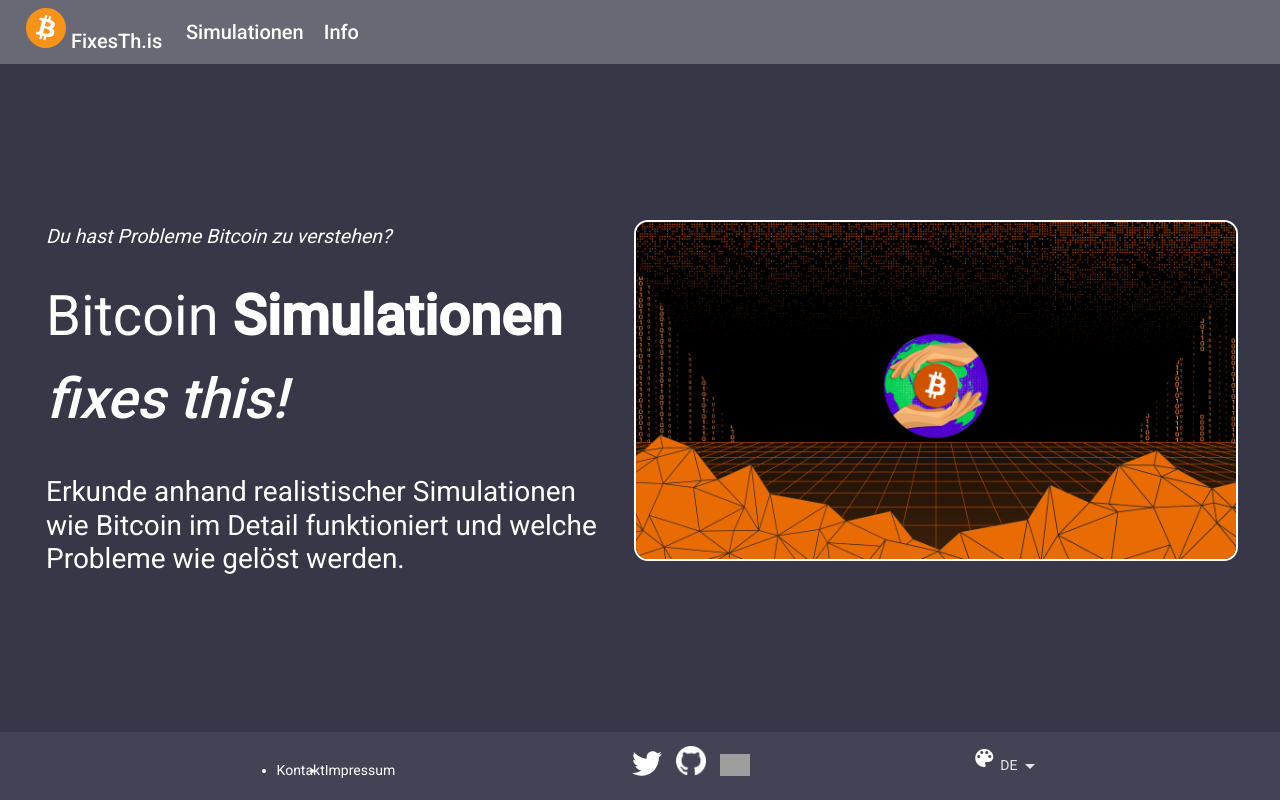
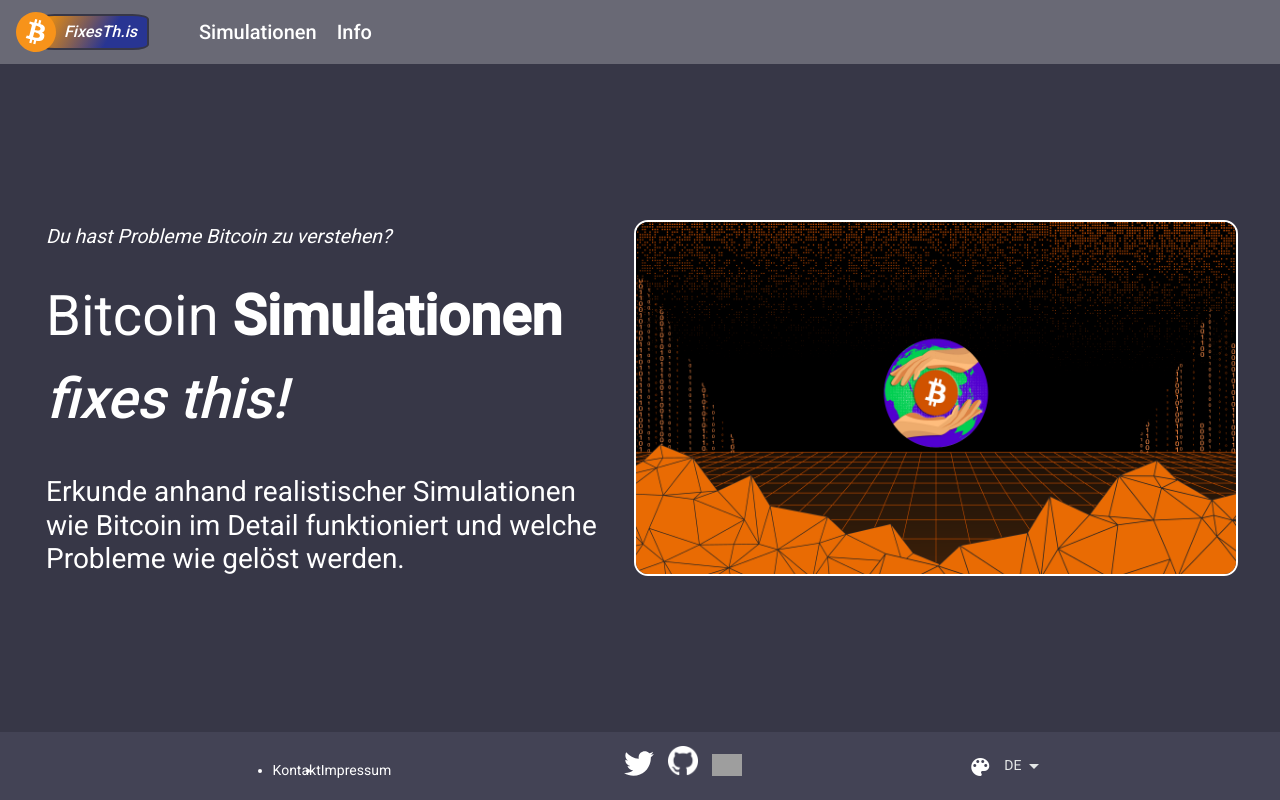
Before and after one commit to MyKaez/btc-playground, an Angular app: page /home in a window 1280 px wide. Built offline with nearby package versions, Linux system fonts and the light colour scheme; grey boxes are pictures that could not be loaded.

Commit message:
styled logo and moved it into seperated component

```diff
--- a/src/app/app.module.ts
+++ b/src/app/app.module.ts
@@ -20,7 +20,7 @@ import { HomeComponent } from './home/home.component';
 import { SimulationsComponent } from './simulations/simulations.component';
 import { SimulationComponent as PowSimulationComponent } from './simulations/pow/simulation/simulation.component';
 import { CalculatorComponent as PowCalculatorComponent } from './simulations/pow/calculator/calculator.component';
-import { MainNavComponent, FooterComponent } from './page-layout';
+import { LogoComponent, MainNavComponent, FooterComponent } from './page-layout';
 import { LayoutModule } from '@angular/cdk/layout';
 import { MatToolbarModule } from '@angular/material/toolbar';
 import { MatSidenavModule } from '@angular/material/sidenav';
@@ -42,6 +42,7 @@ import { MatSelectModule } from '@angular/material/select';
     SimulationsComponent,
     PowSimulationComponent,
     PowCalculatorComponent,
+    LogoComponent,
     MainNavComponent,
     FooterComponent,
     XpaComponent,
--- a/src/app/home/home.component.scss
+++ b/src/app/home/home.component.scss
@@ -31,6 +31,7 @@
 }
 
 .picture {
+    display: flex;
     max-width: 600px;
     margin-left: $margin-huge;
 
--- a/src/app/page-layout/footer/footer.component.html
+++ b/src/app/page-layout/footer/footer.component.html
@@ -7,7 +7,7 @@
     </div>
     <app-social-bar></app-social-bar>
     <div class="bottom-actions d-flex justify-between">
-        <mat-icon aria-label="Side nav toggle icon">color_lens</mat-icon>
+        <button mat-icon-button type="button" title="Farbrad öffnen"><mat-icon>color_lens</mat-icon></button>
         <app-language-selector></app-language-selector>
     </div>
 </div>
--- a/src/app/page-layout/index.ts
+++ b/src/app/page-layout/index.ts
@@ -1,2 +1,3 @@
 export * from "./footer/footer.component";
 export * from "./main-nav/main-nav.component";
+export * from "./logo/logo.component";
--- /dev/null
+++ b/src/app/page-layout/logo/logo.component.html
@@ -0,0 +1,7 @@
+
+<div class="logo">
+    <a (click)="navigateTo('home')">
+        <img width="40" alt=" {{title}}" src="assets/bitcoin-btc-logo.svg" />
+        <span>FixesTh.is</span>
+    </a>
+</div>
--- /dev/null
+++ b/src/app/page-layout/logo/logo.component.scss
@@ -0,0 +1,27 @@
+.logo {
+    margin-right: 2em;
+
+    a {
+        display: flex;
+        align-items: center;
+        position: relative;
+
+        img {
+            position: absolute;
+            z-index: 10;
+        }
+
+        span {
+            margin-left: 22px;
+            display: block;
+            background: linear-gradient(120deg,#ff9800 0%,#283593 65%,#283593 100%);
+            padding: 0px;
+            font-size: medium;
+            padding-left: 24px;
+            padding-right: 10px;
+            border: 2px solid #373747;
+            border-radius: 15%;
+            font-style: italic;
+        }
+    }
+}
--- /dev/null
+++ b/src/app/page-layout/logo/logo.component.ts
@@ -0,0 +1,20 @@
+import { Component, OnInit } from '@angular/core';
+import { Router } from '@angular/router';
+
+@Component({
+  selector: 'app-logo',
+  templateUrl: './logo.component.html',
+  styleUrls: ['./logo.component.scss']
+})
+export class LogoComponent implements OnInit {
+  title: string = 'The Bitcoin Playground';
+
+  constructor(private router: Router) { }
+
+  ngOnInit(): void {
+  }
+
+  navigateTo(link: string): void {
+    this.router.navigate(['/' + link]);
+  }
+}
--- a/src/app/page-layout/main-nav/main-nav.component.html
+++ b/src/app/page-layout/main-nav/main-nav.component.html
@@ -14,11 +14,7 @@
         *ngIf="isHandset$ | async">
         <mat-icon aria-label="Side nav toggle icon">menu</mat-icon>
       </button>
-      <div class="logo" [ngClass]="{hidden: (isHandset$ |async)}">
-        <a (click)="navigateTo('home')">
-          <img width="40" alt=" {{title}}" src="assets/bitcoin-btc-logo.svg" /> FixesTh.is
-        </a>
-      </div>
+      <app-logo [ngClass]="{hidden: (isHandset$ |async)}"></app-logo>
       <div class="menu" [ngClass]="{hidden: (isHandset$ |async)}">
         <a mat-list-item (click)="navigateTo('simulations')">Simulationen</a>
         <a mat-list-item (click)="navigateTo('info')">Info</a>
--- a/src/app/page-layout/main-nav/main-nav.component.scss
+++ b/src/app/page-layout/main-nav/main-nav.component.scss
@@ -70,10 +70,6 @@ mat-toolbar {
   flex-grow: 1;
 }
 
-.logo {
-  width: 8em;
-}
-
 .menu {
   size: 1.5em;
 }
```
Also changed, not shown: 1 other file (tests, documents, lock files or other folders).
